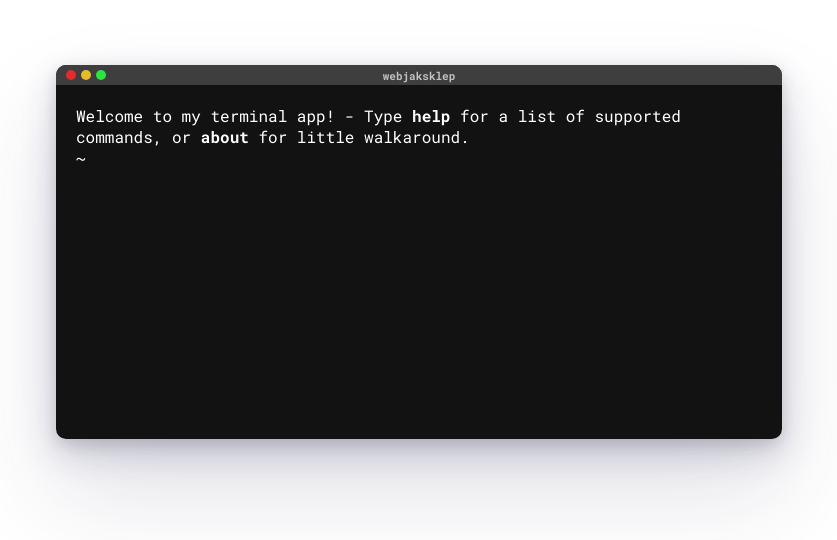
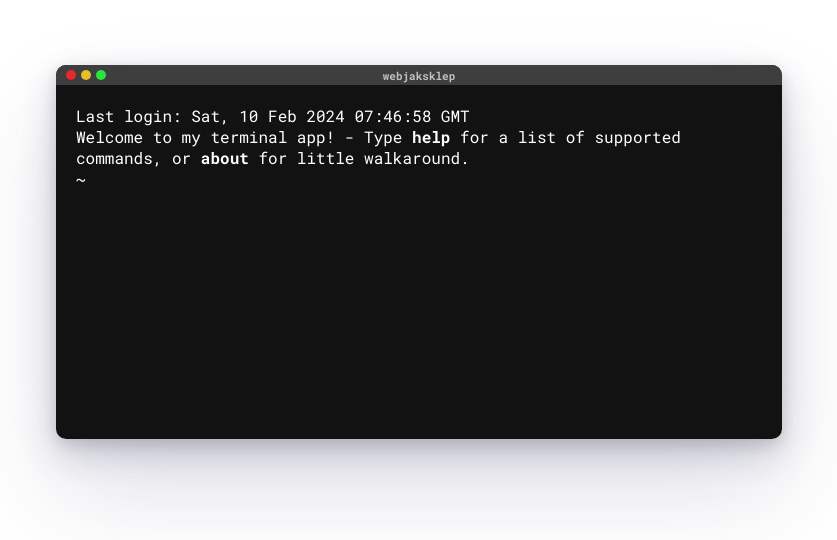
Before and after one commit to SimonLaskowsky/terminal, a plain HTML site: page index.html in a window 1280 px wide. Shown: the part 148-688 px from the top of the page, without its empty margins (221-1058 px from the left). Drawn offline with Linux system fonts and the light colour scheme.

Commit message:
Added last login message

```diff
--- a/assets/js/script.js
+++ b/assets/js/script.js
@@ -4,6 +4,7 @@ document.addEventListener('DOMContentLoaded', function () {
     window.messageHint = document.getElementById("messageHint");
     output = document.getElementById("output");
     terminalWindow = document.getElementById("terminalWindow");
+    const lastLoginMessage = document.getElementById("lastLogin");
     document.getElementById("userMessageInput").focus();
     const closeBtn = document.querySelector('.close');
     const minBtn = document.querySelector('.min');
@@ -201,4 +202,13 @@ document.addEventListener('DOMContentLoaded', function () {
             historyIndex = -1;
         }
     };
+
+    const displayLastLogin = () => {
+        const currentDate = new Date();
+        const lastLoginInfo = `Last login: ${currentDate.toUTCString()}`;
+        if (lastLoginMessage) {
+            lastLoginMessage.innerHTML = lastLoginInfo;
+        }
+    };
+    displayLastLogin();
 });
--- a/index.html
+++ b/index.html
@@ -19,6 +19,7 @@
     </div>
     <div class="terminal-window" id="terminalWindow">
       <div class="output" id="output">
+        <div class="message" id="lastLogin"></div>
         <div class="message">Welcome to my terminal app! - Type <b>help</b> for a list of supported commands, or <b>about</b> for little walkaround.</div>
       </div>
       <div class="input">
```
